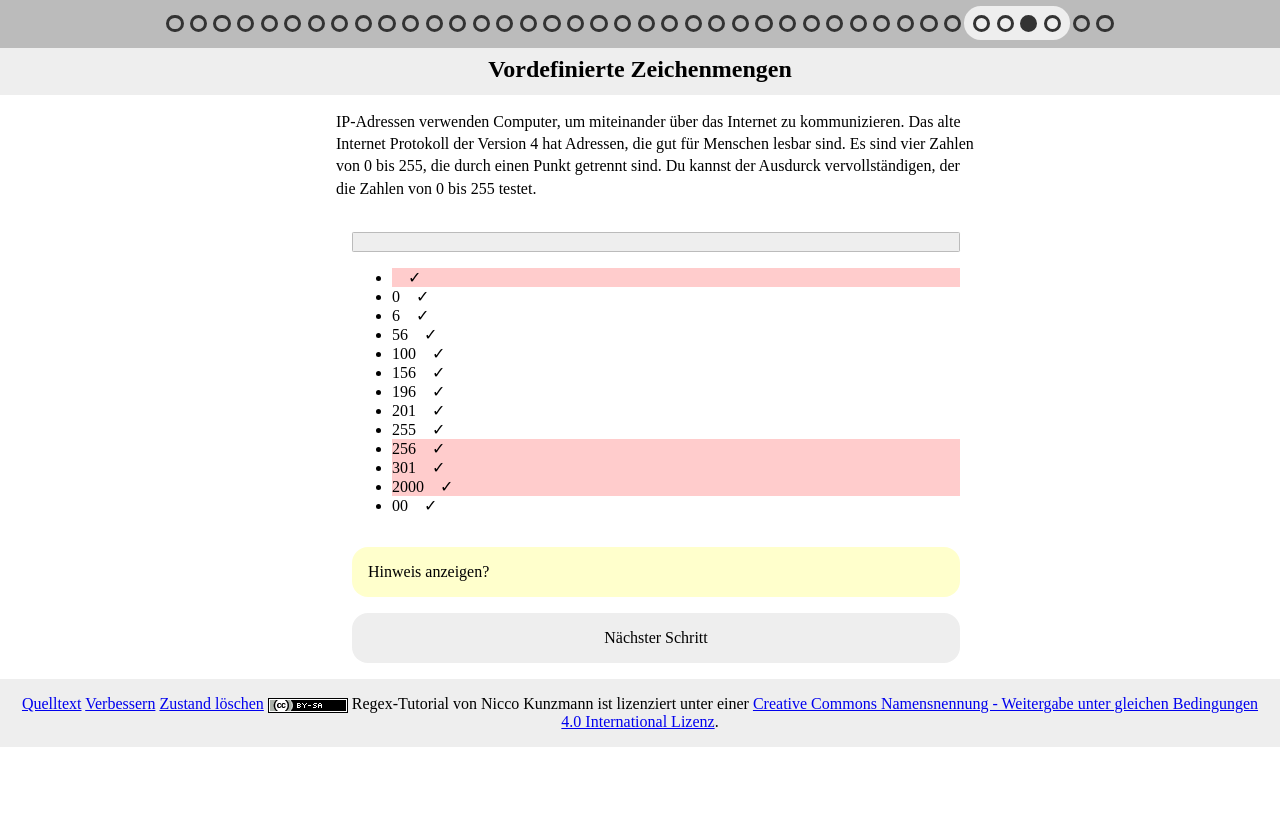
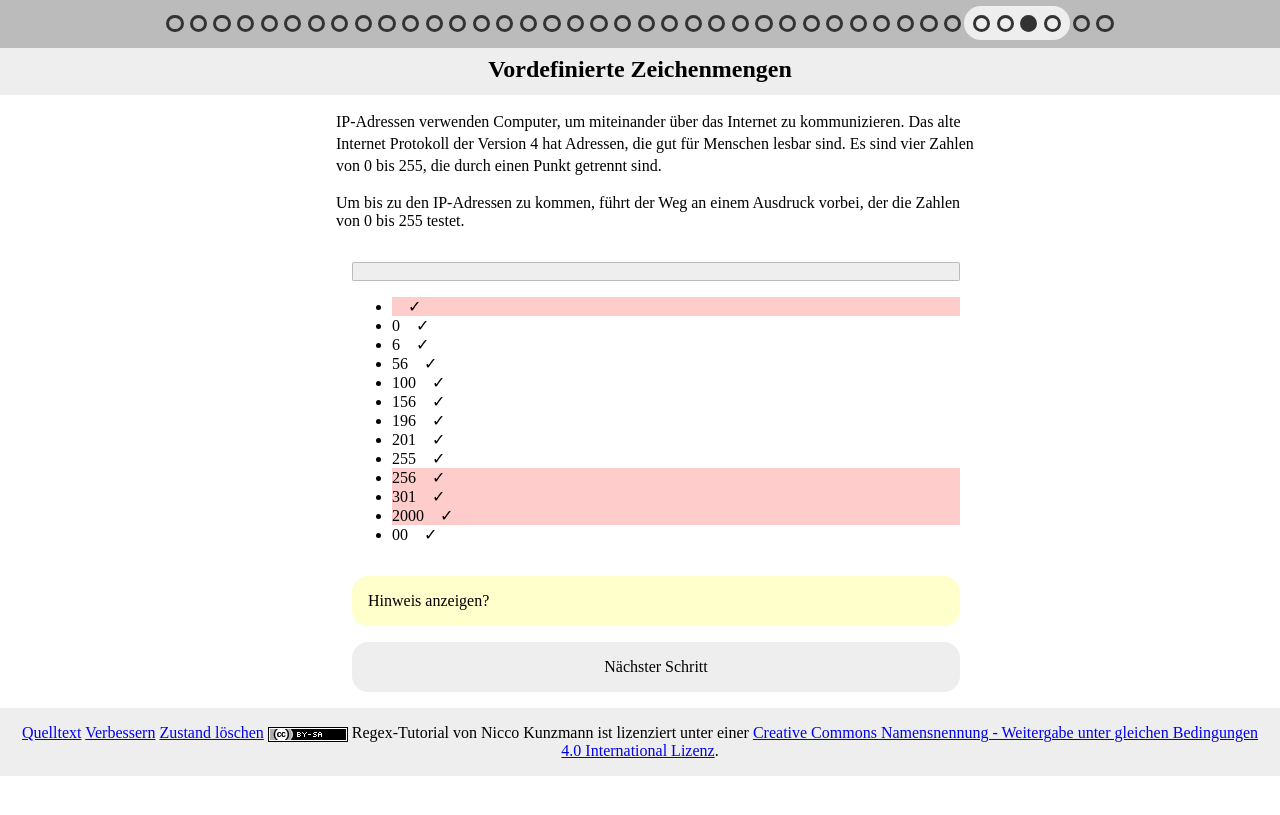
Before and after one commit to CoderDojoPotsdam/regex-tutorial, a Jekyll site: the page built from tutorial/12-vordefinierte-zeichenmengen-03.html, in a window 1280 px wide. Shown: the top 815 px of the page. Built offline with Jekyll 4.4.1, drawn with Linux system fonts in a browser that asks for light colours.

Commit message:
korrigiert

```diff
--- a/tutorial/12-vordefinierte-zeichenmengen-01.html
+++ b/tutorial/12-vordefinierte-zeichenmengen-01.html
@@ -3,7 +3,7 @@ layout: exercise
 title: Vordefinierte Zeichenmengen
 ---
 <p>
-  Oben konntest du Menge die Menge der Ziffern mit "[0-9]" beschreiben.
+  Oben konntest du die Menge der Ziffern mit <span class="regex">[0-9]</span> beschreiben.
   Weil man das so oft braucht, gibt es Abkürzungen für bestimmte Mengen.
   <ul>
     <li>
--- a/tutorial/12-vordefinierte-zeichenmengen-02.html
+++ b/tutorial/12-vordefinierte-zeichenmengen-02.html
@@ -29,9 +29,9 @@ title: Vordefinierte Zeichenmengen
   <span class="regex">^[^&lt;&gt;]*(&lt;/?\w+[^&gt;]*&gt;[^&lt;&gt;]*)*$</span> habe ich verwendet.
 </p>
 <p>
-  Noam Chomsky hat eine <a href="https://de.wikipedia.org/wiki/Chomsky-Hierarchie">Hirarchie der Grammatiken</a>erstellt.
+  Noam Chomsky hat eine <a href="https://de.wikipedia.org/wiki/Chomsky-Hierarchie">Hirarchie der Grammatiken</a> erstellt.
   Auf der untersten Ebene sind die regulären Ausdrücke.
   Die Sprache HTML selbst kann nicht durch einen regulären Ausdruck beschrieben werden.
-  Allerdings sind einzelne Teile der Sprache, wie die Tags, durch aus mit einem regulären
+  Allerdings sind einzelne Teile der Sprache, wie die Tags, durchaus mit einem regulären
   Ausdruck beschreibbar.
 </p>
--- a/tutorial/12-vordefinierte-zeichenmengen-03.html
+++ b/tutorial/12-vordefinierte-zeichenmengen-03.html
@@ -6,7 +6,9 @@ title: Vordefinierte Zeichenmengen
   IP-Adressen verwenden Computer, um miteinander über das Internet zu kommunizieren.
   Das alte Internet Protokoll der Version 4 hat Adressen, die gut für Menschen lesbar sind.
   Es sind vier Zahlen von 0 bis 255, die durch einen Punkt getrennt sind.
-  Du kannst der Ausdurck vervollständigen, der die Zahlen von 0 bis 255 testet.
+<p>
+</p>
+  Um bis zu den IP-Adressen zu kommen, führt der Weg an einem Ausdruck vorbei, der die Zahlen von 0 bis 255 testet.
 </p>
 <div class="playfield">
   <input type="text" value="" class="regex">
--- a/tutorial/99-muellhalde-01.html
+++ b/tutorial/99-muellhalde-01.html
@@ -24,7 +24,7 @@ title: Müllhalde
   </ul>
 </div>
 <p>
-  Dabei möchte ich nicht den ganzen Teil des Ausdurcks erhalten sondern nur den Namen des Bildes, z.B.
+  Dabei möchte ich nicht den ganzen Teil des Ausdrucks erhalten sondern nur den Namen des Bildes, z.B.
   "cc-by-sa.png".
   Dafür kannst du Klammern verwenden.
 </p>
```
